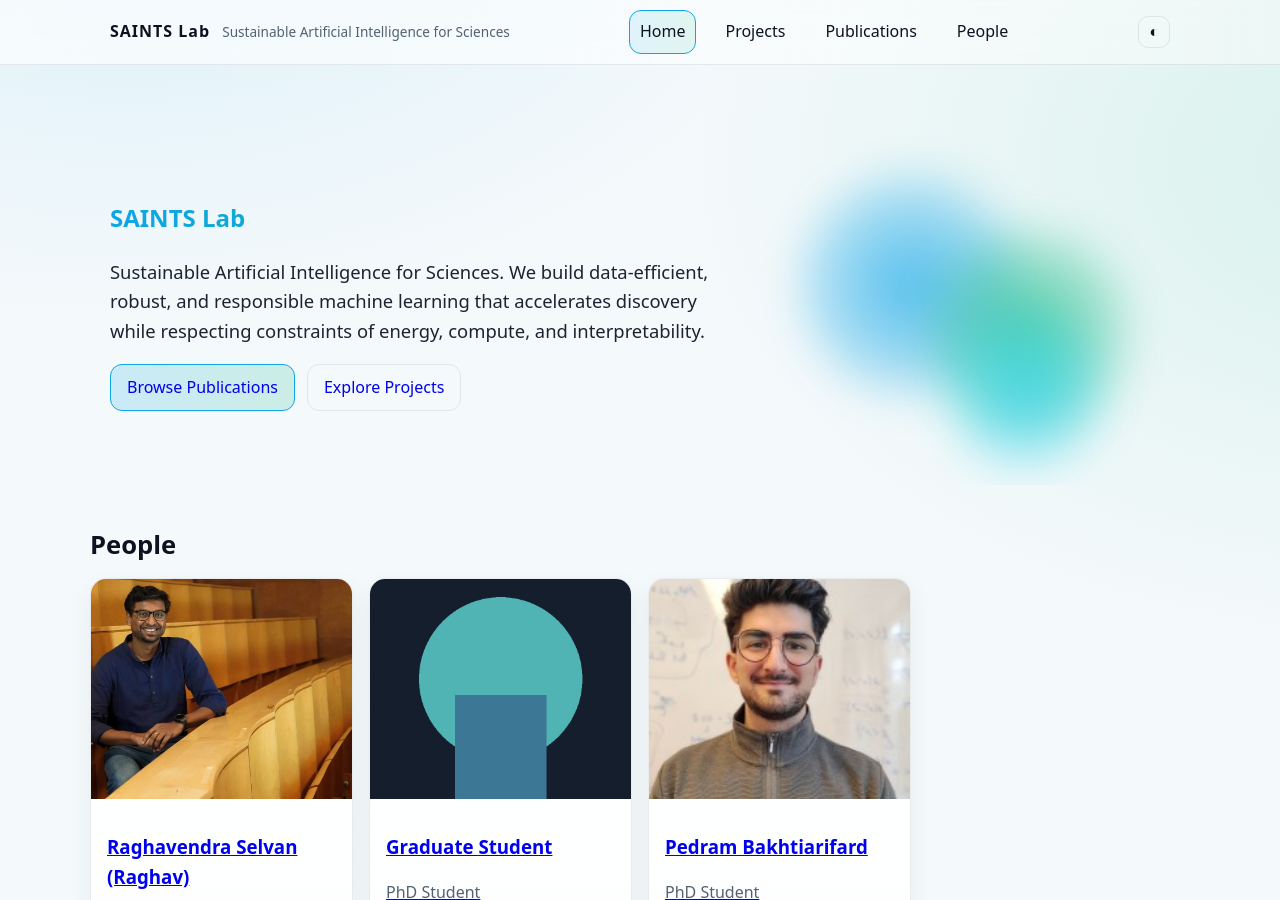
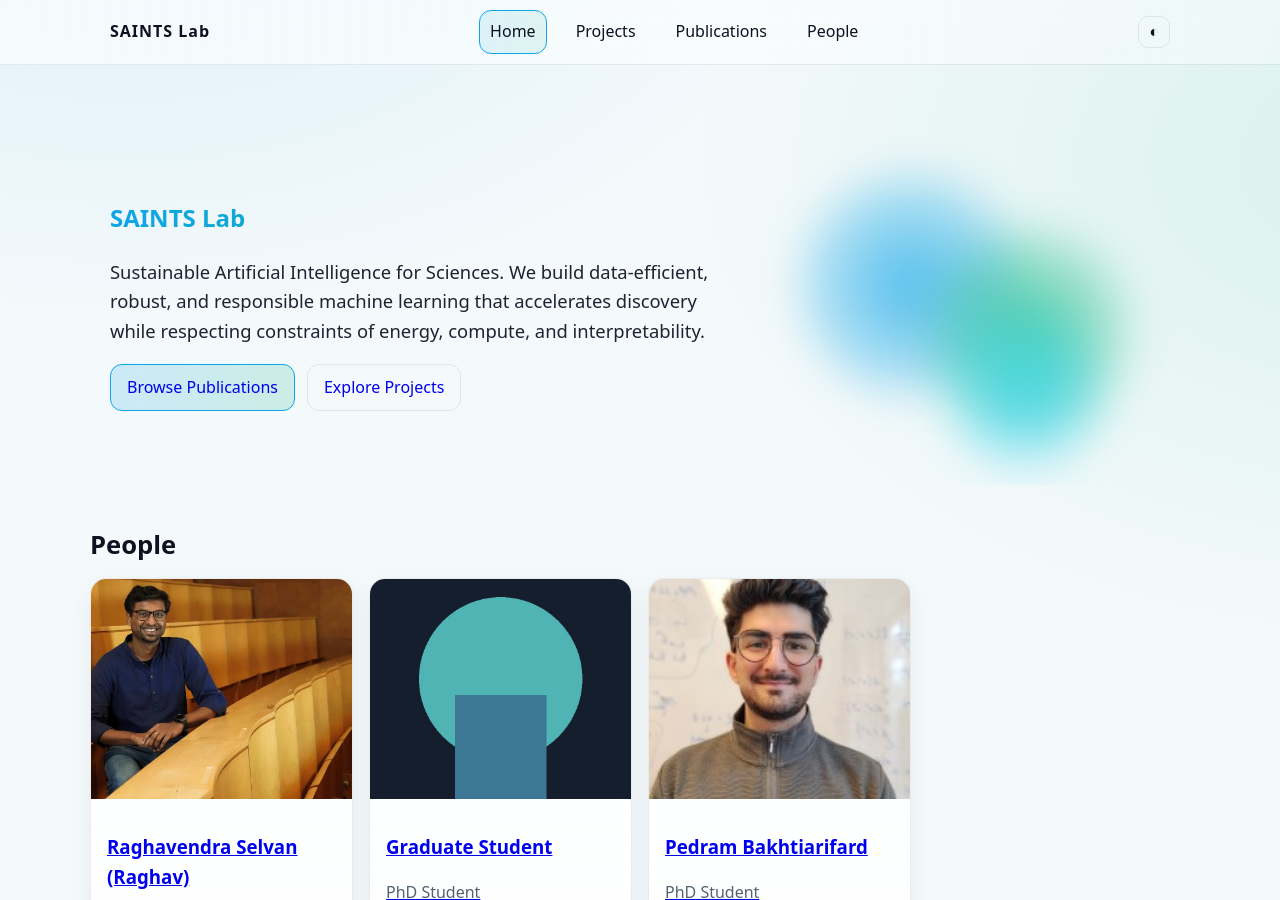
Before and after one commit to saintslab/saintslab.github.io, a Jekyll site: the page built from index.html, in a window 1280 px wide and 900 px high. Built offline with Jekyll 4.4.1, drawn with Linux system fonts in a browser that asks for light colours.

Commit message:
Update header

```diff
--- a/_includes/header.html
+++ b/_includes/header.html
@@ -2,7 +2,6 @@
   <div class="container nav">
     <a class="brand" href="/">
       <span class="logo">SAINTS Lab</span>
-      <span class="brand-sub">Sustainable Artificial Intelligence for Sciences</span>
     </a>
     <button class="nav-toggle" aria-label="Open menu" aria-expanded="false">☰</button>
     <nav class="menu">
```
